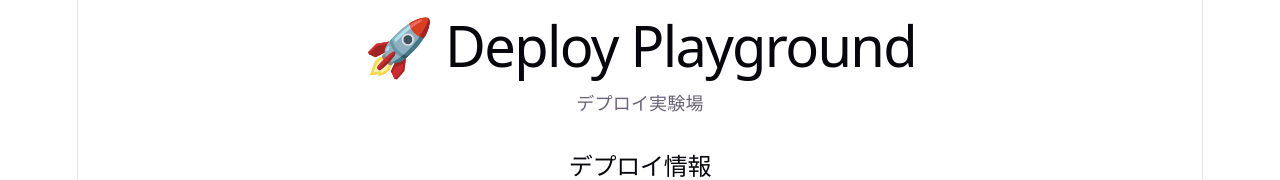
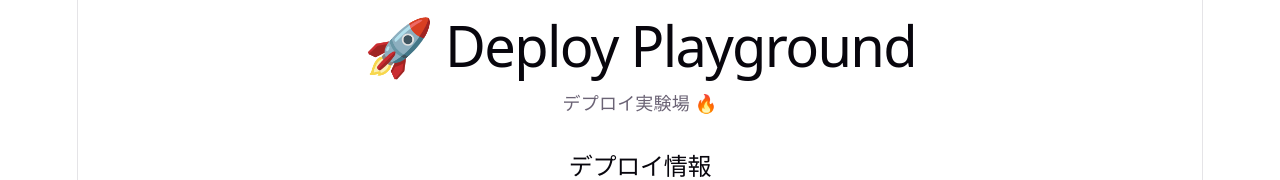
Before and after one commit to RyoNonoyama256/deploy-playground, a React (Vite) app in the folder frontend-react/: page / in a window 1280 px wide. Shown: the top 180 px of the page. Built offline with nearby package versions, Linux system fonts and the light colour scheme; no server answers.

Commit message:
chore: trigger frontend deploy

```diff
--- a/frontend-react/src/App.tsx
+++ b/frontend-react/src/App.tsx
@@ -12,7 +12,7 @@ function App() {
   return (
     <div className="app">
       <h1>🚀 Deploy Playground</h1>
-      <p className="subtitle">デプロイ実験場</p>
+      <p className="subtitle">デプロイ実験場 🔥</p>
 
       <DeployInfo deployTarget={deployTarget} buildTime={buildTime} />
 
```
